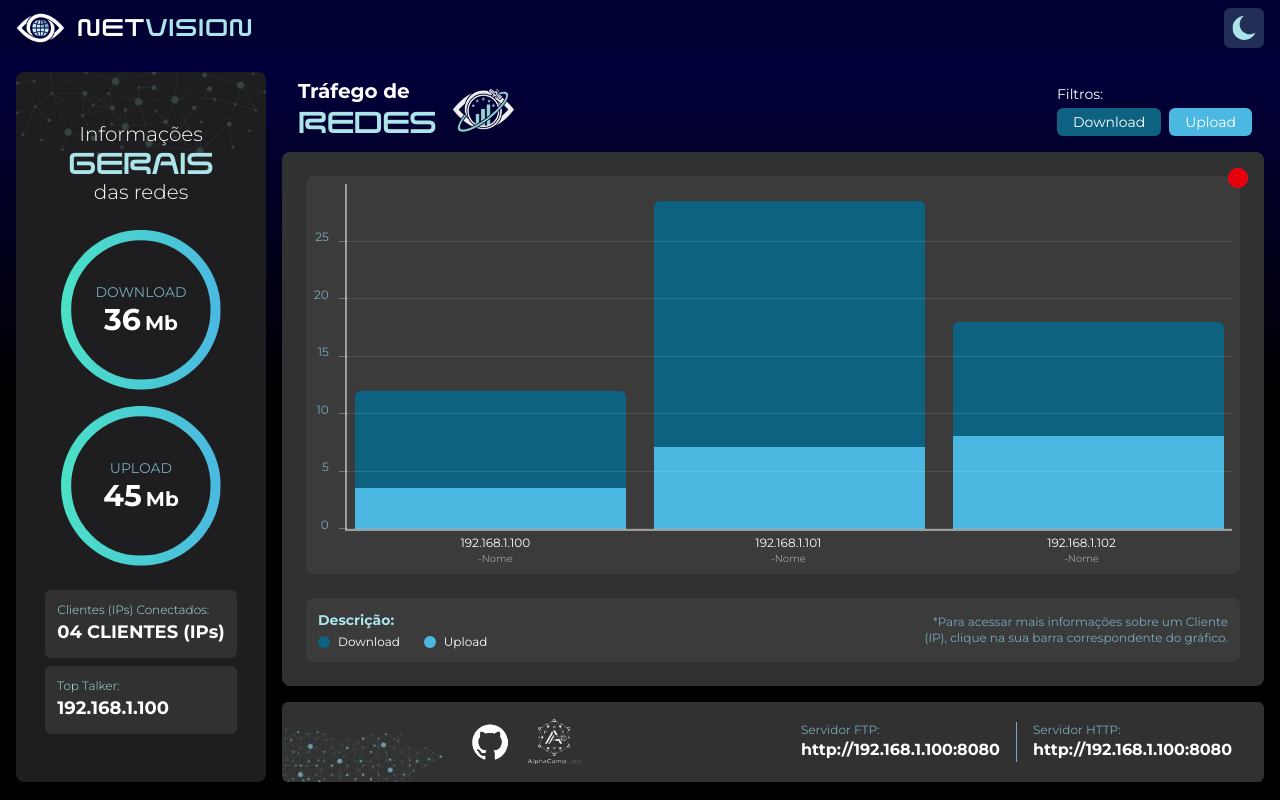
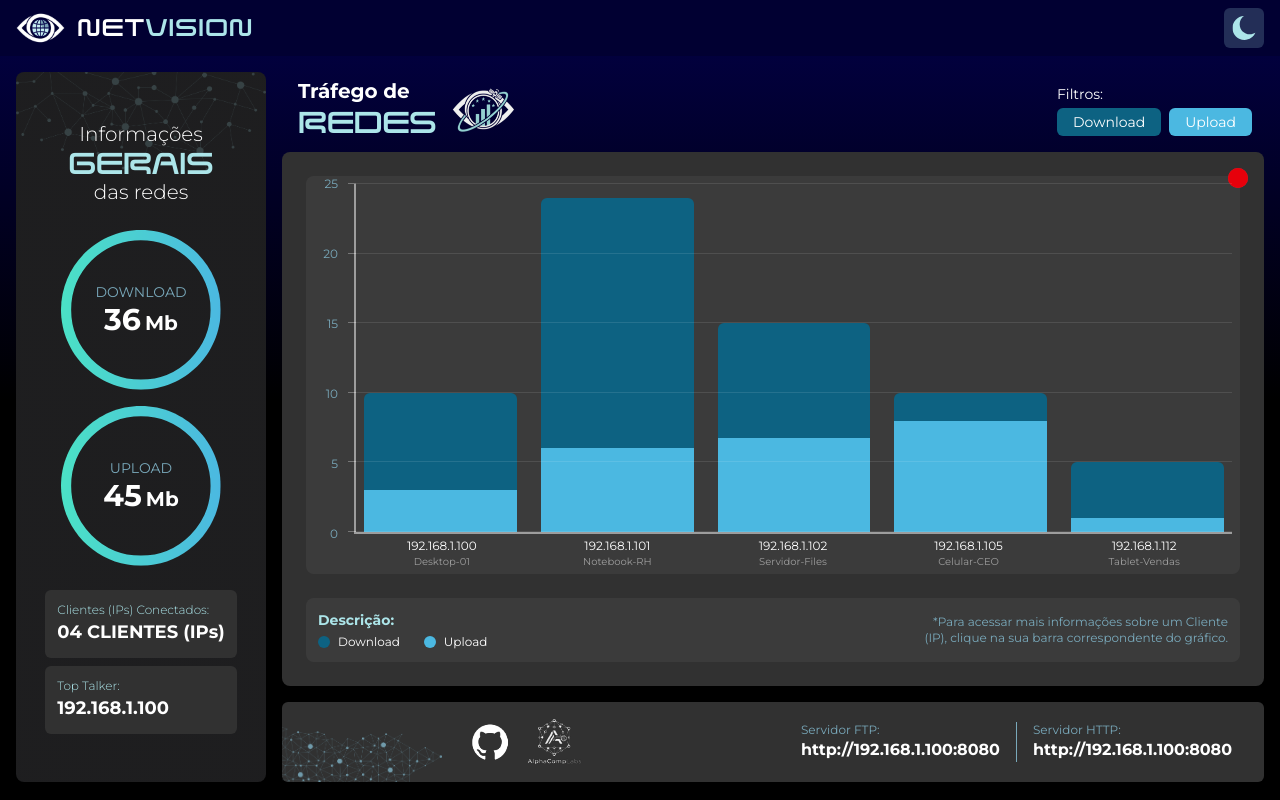
Before and after one commit to AlphaCompLabs/Dash_TempoReal, an Angular app in the folder FrontEnd/FrontEnd-Angular/: page / in a window 1280 px wide. Built offline with nearby package versions, Linux system fonts and the light colour scheme.

Commit message:
fix: MainChart - dados dinâmicos e typescript de teste

```diff
--- a/FrontEnd/FrontEnd-Angular/src/app/components/main-chart/main-chart.component.html
+++ b/FrontEnd/FrontEnd-Angular/src/app/components/main-chart/main-chart.component.html
@@ -1,12 +1,15 @@
 <div class="flex flex-col gap-1 w-full h-full">
 
+  <!-- Cabeçalho -->
   <div class="mainchart-header flex items-center justify-between">
     <div class="flex items-center gap-2 ml-4">
       <div class="flex flex-col">
         <h2 class="font-sans text-xl font-bold text-white leading-tight">Tráfego de</h2>
         <span class="font-saved text-3xl font-light text-accent-light leading-tight">REDES</span>
       </div>
-        <img src="/assets/images/logo_network_traffic.png" alt="Ícone do Tráfego de Redes" class="h-12">
+      <img src="/assets/images/logo_network_traffic.png"
+           alt="Ícone do Tráfego de Redes"
+           class="h-12 object-contain">
     </div>
     <div class="mainchart-filter flex flex-col items-start gap-1 rounded-lg p-3 dotted-bg">
       <span class="font-sans text-sm text-white">Filtros:</span>
@@ -17,80 +20,70 @@
     </div>
   </div>
 
+  <!-- Conteúdo principal -->
   <section class="bg-dark p-6 rounded-lg flex flex-col gap-4 w-full flex-grow relative" style="height: 500px;">
 
+    @if (hasClients) {
+      <!-- Indicador ao vivo -->
       <div id="live-indicator" class="absolute top-4 right-4 flex h-5 w-5">
         <span class="ping-element animate-ping absolute inline-flex h-full w-full rounded-full bg-red-500 opacity-75"></span>
         <span class="relative inline-flex rounded-full h-5 w-5 bg-red-600"></span>
       </div>
 
-
-<div class="bg-white/5 rounded-lg p-2 w-full h-full">
-<div class="flex-grow flex gap-2 h-full">
-
-  <div class="flex flex-col">
-<div class="flex flex-col text-xs text-secondary text-right h-full py-1 flex-grow pr-2">
-  <span class="flex-1 flex items-end justify-end">25</span>
-  <span class="flex-1 flex items-end justify-end">20</span>
-  <span class="flex-1 flex items-end justify-end">15</span>
-  <span class="flex-1 flex items-end justify-end">10</span>
-  <span class="flex-1 flex items-end justify-end">5</span>
-  <span class="flex-1 flex items-end justify-end">0</span>
+      <!-- Gráfico -->
+      <div class="bg-white/5 rounded-lg p-2 w-full h-full flex"> <div class="flex-grow flex gap-2"> <div class="flex flex-col">
+        <div class="relative flex-grow w-8 pr-2">
+          @for (label of yAxisLabels; track $index) {
+            <span class="absolute block right-2 text-xs text-secondary text-right"
+                  [style.bottom.%]="(label / maxChartValue) * 100"
+                  [style.transform]="'translateY(50%)'">
+              {{ label }}
+            </span>
+          }
         </div>
-
         <div class="h-8"></div>
       </div>
 
       <div class="w-full flex flex-col">
-
         <div class="relative w-full flex-grow border-l-2 border-b-2 border-white/50">
           <div class="grid-lines absolute inset-0">
-  <!-- Linhas principais -->
-  <div class="absolute bottom-[0%] left-0 w-full h-px bg-white/10"></div>      <!-- 0 -->
-  <div class="absolute bottom-[16.66%] left-0 w-full h-px bg-white/10"></div>   <!-- 5 -->
-  <div class="absolute bottom-[33.33%] left-0 w-full h-px bg-white/10"></div>   <!-- 10 -->
-  <div class="absolute bottom-[50%] left-0 w-full h-px bg-white/10"></div>      <!-- 15 -->
-  <div class="absolute bottom-[66.66%] left-0 w-full h-px bg-white/10"></div>   <!-- 20 -->
-  <div class="absolute bottom-[83.33%] left-0 w-full h-px bg-white/10"></div>   <!-- 25 -->
-
-  <!-- Tracinhos do eixo Y (EXTENSÕES para a esquerda) -->
-  <div class="absolute bottom-[0%] left-0 h-px w-2 bg-white/30 -translate-x-full"></div>      <!-- 0 -->
-  <div class="absolute bottom-[16.66%] left-0 h-px w-2 bg-white/30 -translate-x-full"></div>   <!-- 5 -->
-  <div class="absolute bottom-[33.33%] left-0 h-px w-2 bg-white/30 -translate-x-full"></div>   <!-- 10 -->
-  <div class="absolute bottom-[50%] left-0 h-px w-2 bg-white/30 -translate-x-full"></div>      <!-- 15 -->
-  <div class="absolute bottom-[66.66%] left-0 h-px w-2 bg-white/30 -translate-x-full"></div>   <!-- 20 -->
-  <div class="absolute bottom-[83.33%] left-0 h-px w-2 bg-white/30 -translate-x-full"></div>   <!-- 25 -->
+            @for (label of yAxisLabels; track $index) {
+              <div class="absolute left-0 w-full h-px bg-white/10"
+                  [style.bottom.%]="(label / maxChartValue) * 100"></div>
+              <div class="absolute left-0 h-px w-2 bg-white/30 -translate-x-full"
+                  [style.bottom.%]="(label / maxChartValue) * 100"></div>
+            }
           </div>
 
-    <div class="bars-container w-full h-full flex justify-around items-end gap-7 px-2">
-        <div class="w-3/5 flex flex-col rounded-t-md overflow-hidden hover:opacity-80 transition-opacity cursor-pointer" style="height: 40%;">
-          <div style="height: 70%" class="bg-chart-blue-dark"></div>
-          <div style="height: 30%" class="bg-chart-blue-light"></div>
+          <div class="w-full h-full flex gap-x-6 px-2">
+            @for (client of networkClients; track client.ip) {
+              <div class="grow w-0 flex flex-col justify-end">
+                <div class="w-full mx-auto flex flex-col rounded-t-md overflow-hidden hover:opacity-80 transition-opacity cursor-pointer"
+                    [style.height.%]="calculateTotalHeight(client)">
+                  <div class="bg-chart-blue-dark" [style.height.%]="calculateDownloadRatio(client)"></div>
+                  <div class="bg-chart-blue-light" [style.height.%]="calculateUploadRatio(client)"></div>
                 </div>
-        <div class="w-3/5 flex flex-col rounded-t-md overflow-hidden hover:opacity-80 transition-opacity cursor-pointer" style="height: 95%;">
-          <div style="height: 75%" class="bg-chart-blue-dark"></div>
-          <div style="height: 25%" class="bg-chart-blue-light"></div>
               </div>
-        <div class="w-3/5 flex flex-col rounded-t-md overflow-hidden hover:opacity-80 transition-opacity cursor-pointer" style="height: 60%;">
-          <div style="height: 55%" class="bg-chart-blue-dark"></div>
-          <div style="height: 45%" class="bg-chart-blue-light"></div>
-        </div>
+            }
           </div>
         </div>
 
-    <div class="labels-container w-full flex justify-around gap-2 px-2 pt-1">
-      <div class="text-center w-full"><span class="block text-white text-xs truncate">192.168.1.100</span><span class="block text-white/50 text-[10px]">-Nome</span></div>
-      <div class="text-center w-full"><span class="block text-white text-xs truncate">192.168.1.101</span><span class="block text-white/50 text-[10px]">-Nome</span></div>
-      <div class="text-center w-full"><span class="block text-white text-xs truncate">192.168.1.102</span><span class="block text-white/50 text-[10px]">-Nome</span></div>
+        <div class="h-8 w-full flex gap-x-4 px-2 pt-1">
+          @for (client of networkClients; track client.ip) {
+            <div class="grow w-0 text-center">
+              <span class="block text-white text-xs truncate">{{ client.ip }}</span>
+              <span class="block text-white/50 text-[10px]">{{ client.name }}</span>
+            </div>
+          }
+        </div>
       </div>
 
     </div>
   </div>
-</div>
+
+      <!-- Legenda -->
       <div class="mainchart-footer mt-2">
-
         <div class="bg-white/5 p-3 rounded-lg flex items-center justify-between gap-4">
-
           <div class="flex flex-col items-start gap-1">
             <span class="font-sans font-bold text-sm text-accent-light">Descrição:</span>
             <div class="flex items-center justify-left gap-6 text-xs text-white">
@@ -102,12 +95,20 @@
               </div>
             </div>
           </div>
-
-    <p class="text-secondary text-xs text-right max-w-xs"> *Para acessar mais informações sobre um Cliente (IP), clique na sua barra correspondente do gráfico.
+          <p class="text-secondary text-xs text-right max-w-xs">
+            *Para acessar mais informações sobre um Cliente (IP), clique na sua barra correspondente do gráfico.
           </p>
-
+        </div>
       </div>
 
+    } @else {
+      <!-- Caso sem clientes -->
+      <div class="flex items-center justify-center h-full">
+        <p class="text-white text-lg text-center">
+          Não há Clientes (IP) conectados a esse servidor no momento.
+        </p>
       </div>
+    }
+
   </section>
 </div>
--- a/FrontEnd/FrontEnd-Angular/src/app/components/main-chart/main-chart.component.ts
+++ b/FrontEnd/FrontEnd-Angular/src/app/components/main-chart/main-chart.component.ts
@@ -1,11 +1,103 @@
-import { Component } from '@angular/core';
+// import { Component } from '@angular/core';
+
+// @Component({
+//   selector: 'app-main-chart',
+//   imports: [],
+//   templateUrl: './main-chart.component.html',
+//   styleUrl: './main-chart.component.css'
+// })
+// export class MainChartComponent {
+
+// }
+
+// Precisamos importar OnInit para usar o hook do ciclo de vida
+import { Component, OnInit } from '@angular/core';
+import { CommonModule } from '@angular/common';
+
+export interface NetworkClient {
+  ip: string;
+  name: string;
+  downloadValue: number;
+  uploadValue: number;
+}
 
 @Component({
-  selector: 'app-main-chart',
-  imports: [],
-  templateUrl: './main-chart.component.html',
-  styleUrl: './main-chart.component.css'
+  selector: 'app-main-chart',
+  templateUrl: './main-chart.component.html',
+  styleUrl: './main-chart.component.css',
+  standalone: true,
+  imports: [ CommonModule]
 })
-export class MainChartComponent {
+// MODIFICADO: Adicionamos 'implements OnInit'
+export class MainChartComponent implements OnInit {
 
+  // MODIFICADO: Este valor agora será calculado dinamicamente.
+  // O valor inicial 25 serve como um padrão antes do cálculo.
+  public maxChartValue: number = 25;
+
+  // NOVO: Esta propriedade vai guardar os rótulos para o eixo Y (ex: [25, 20, 15...])
+  public yAxisLabels: number[] = [];
+
+  public networkClients: NetworkClient[] = [
+    { ip: '192.168.1.100', name: 'Desktop-01', downloadValue: 7, uploadValue: 3 }, // Total 10
+    { ip: '192.168.1.101', name: 'Notebook-RH', downloadValue: 18, uploadValue: 6 }, // Total 24
+    { ip: '192.168.1.102', name: 'Servidor-Files', downloadValue: 8.25, uploadValue: 6.75 }, // Total 15
+    { ip: '192.168.1.105', name: 'Celular-CEO', downloadValue: 2, uploadValue: 8 }, // Total 10
+    { ip: '192.168.1.112', name: 'Tablet-Vendas', downloadValue: 4, uploadValue: 1 }, // Total 5
+  ];
+
+  constructor() { }
+
+  // NOVO: O método ngOnInit é o lugar ideal para fazer cálculos
+  // quando o componente é inicializado.
+  ngOnInit(): void {
+    this.setupChartScale();
+  }
+  get hasClients(): boolean {
+    return this.networkClients && this.networkClients.length > 0;
+  }
+
+  // NOVO: Criamos uma função dedicada para toda a lógica do eixo Y.
+  private setupChartScale(): void {
+    if (!this.hasClients) {
+      // zera as escalas, não precisamos de labels aqui
+      this.maxChartValue = 0;
+      this.yAxisLabels = [];
+      return;
+    }
+
+    const maxValue = Math.max(...this.networkClients.map(c => c.downloadValue + c.uploadValue));
+    this.maxChartValue = Math.ceil(maxValue / 5) * 5;
+    if (this.maxChartValue === 0) this.maxChartValue = 5;
+
+    const step = this.maxChartValue / 5;
+    this.yAxisLabels = Array.from({ length: 6 }, (_, i) => this.maxChartValue - (i * step));
+  }
+
+  /**
+   * NENHUMA MUDANÇA NECESSÁRIA AQUI!
+   * Esta função já usa `this.maxChartValue`, então ela se adaptará automaticamente.
+   */
+  calculateTotalHeight(client: NetworkClient): number {
+    const total = client.downloadValue + client.uploadValue;
+    return Math.min((total / this.maxChartValue) * 100, 100);
+  }
+
+  /**
+   * NENHUMA MUDANÇA NECESSÁRIA AQUI!
+   */
+  calculateDownloadRatio(client: NetworkClient): number {
+    const total = client.downloadValue + client.uploadValue;
+    if (total === 0) return 0;
+    return (client.downloadValue / total) * 100;
+  }
+
+  /**
+   * NENHUMA MUDANÇA NECESSÁRIA AQUI!
+   */
+  calculateUploadRatio(client: NetworkClient): number {
+    const total = client.downloadValue + client.uploadValue;
+    if (total === 0) return 0;
+    return (client.uploadValue / total) * 100;
+  }
 }
```
Lines whose indentation alone changed are shown as unchanged.
